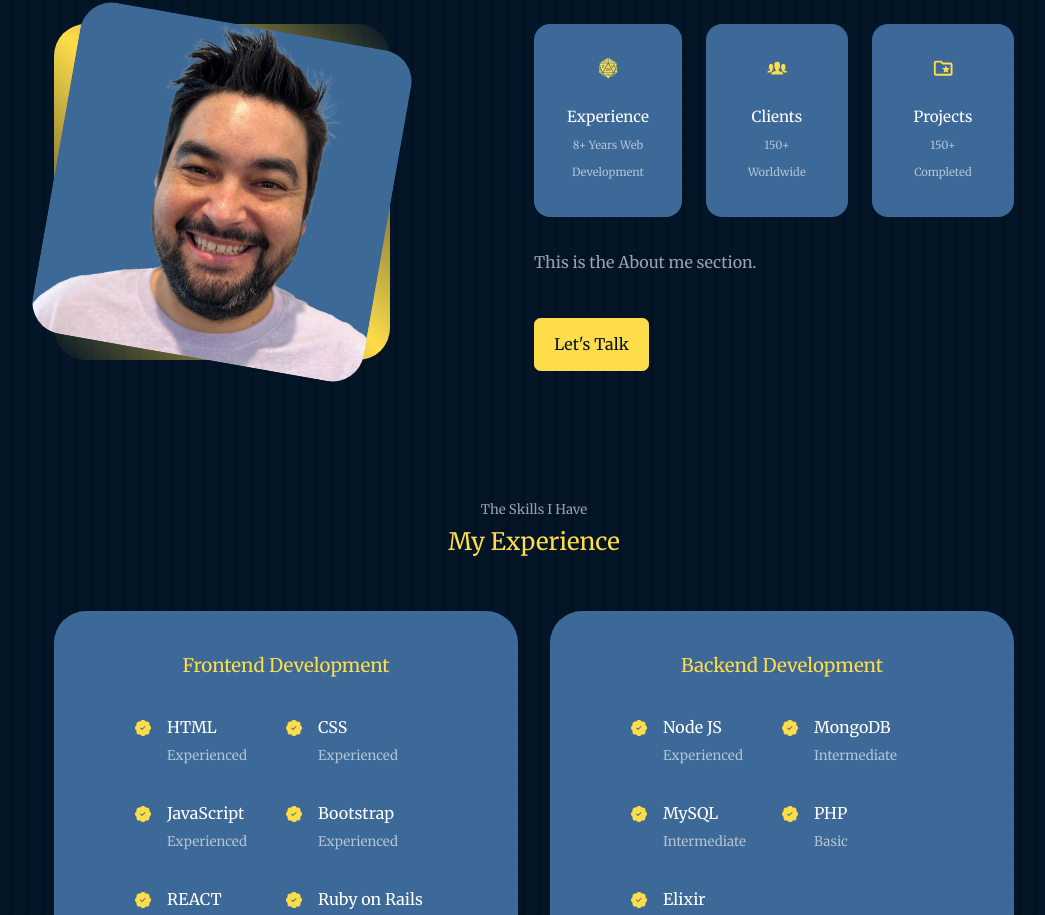
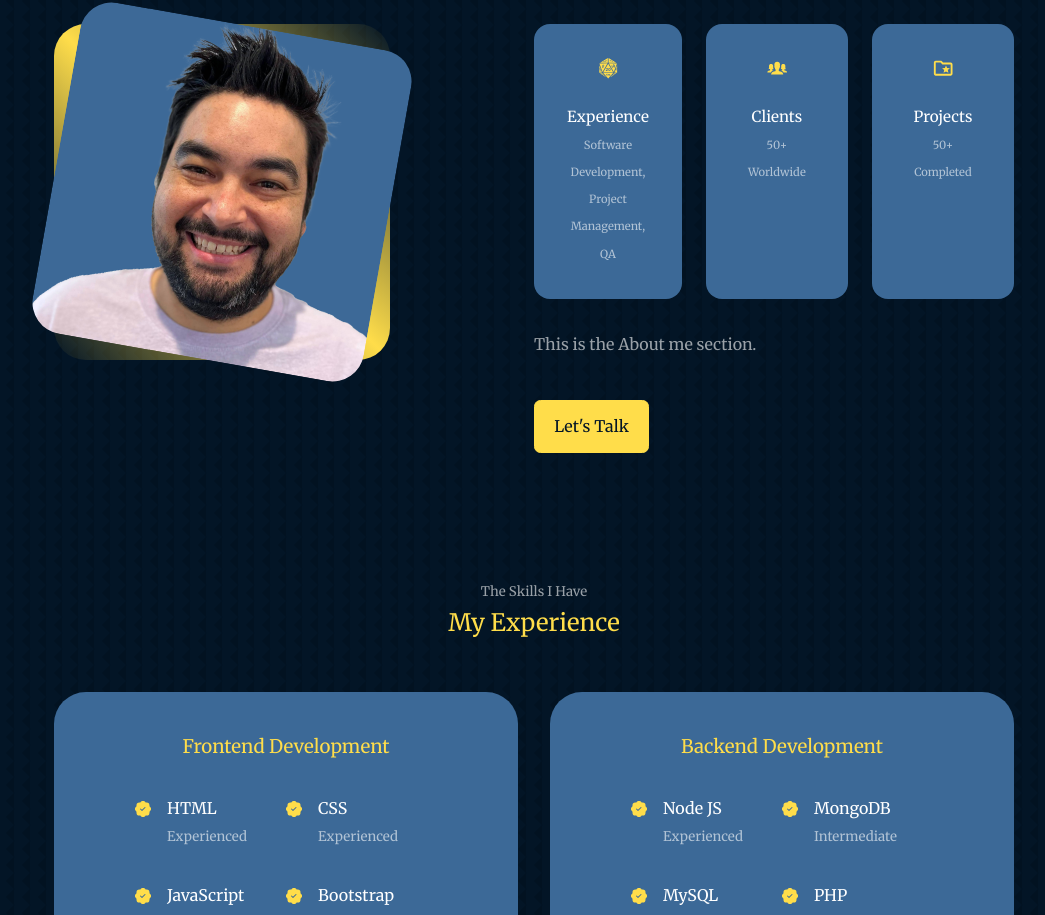
Before and after one commit to trastephenson/trastephenson.github.io, a React (Create React App) app: page / in a window 1280 px wide. Shown: the part 1015-1930 px from the top of the page, without its empty margins (106-1151 px from the left). Built offline with nearby package versions, Linux system fonts and the light colour scheme.

Commit message:
Update About.jsx

```diff
--- a/src/components/about/About.jsx
+++ b/src/components/about/About.jsx
@@ -23,19 +23,19 @@ const About = () => {
             <article className='about__card'>
               <GiDiceTwentyFacesTwenty className='about__icon'/>
               <h5>Experience</h5>
-              <small>8+ Years Web Development</small>
+              <small>Software Development, Project Management, QA</small>
             </article>
 
             <article className='about__card'>
               <IoIosPeople className='about__icon'/>
               <h5>Clients</h5>
-              <small>150+ Worldwide</small>
+              <small>50+ Worldwide</small>
             </article>
 
             <article className='about__card'>
               <MdOutlineFolderSpecial className='about__icon'/>
               <h5>Projects</h5>
-              <small>150+ Completed</small>
+              <small>50+ Completed</small>
             </article>
           </div>
 
```
